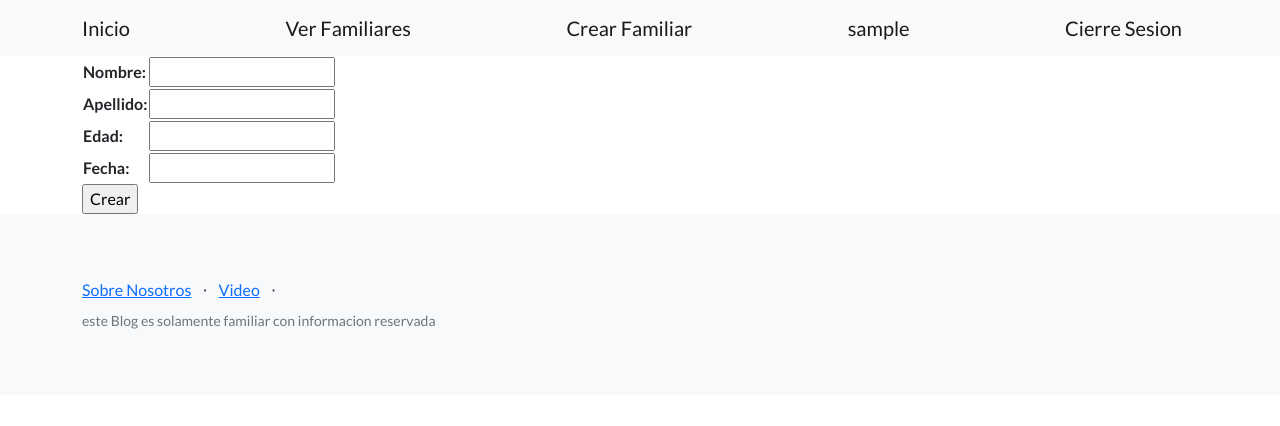
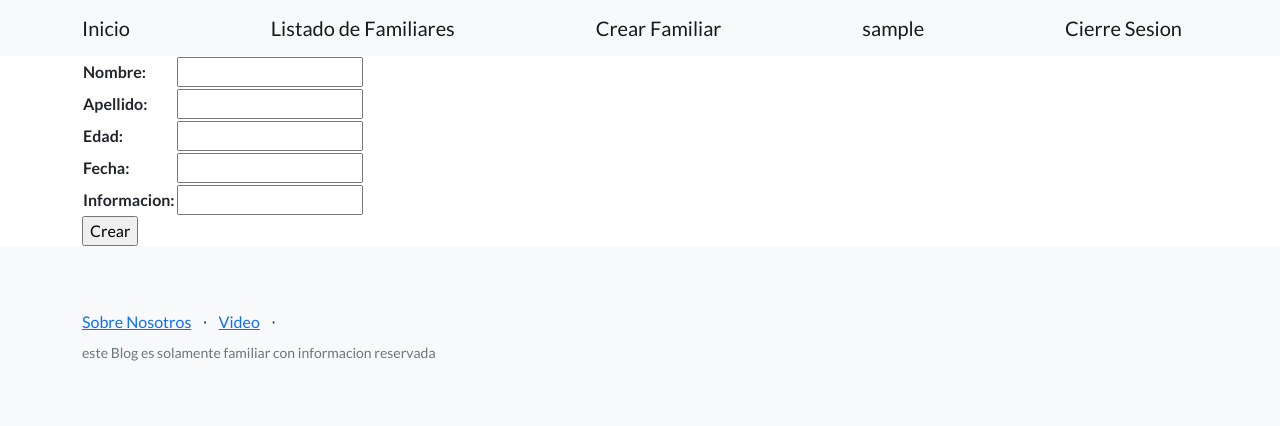
Before and after one commit to 3076javierpineda/Base-de-datos-Familiares, a Django app: page /crear-familiar/ in a window 1280 px wide. Shown: the top 426 px of the page. Run offline with Django 4.2, Linux system fonts and the light colour scheme; the visitor is signed in with stand-in values (Sample User, id 1); some libraries are stand-ins or nearby versions.

Commit message:
se agrego mas informacion

```diff
--- a/family/forms.py
+++ b/family/forms.py
@@ -4,7 +4,8 @@ class FamiliarFormulario(forms.Form):
     nombre = forms.CharField(max_length=30)
     apellido = forms.CharField(max_length=30)
     edad = forms.IntegerField()
-    fecha = forms.DateField(required=False)# Create your models here.
+    fecha = forms.DateField(required=False)
+    informacion = forms.CharField(max_length=30)
 
 
 class BusquedaFamiliarFormulario(forms.Form):
--- a/family/models.py
+++ b/family/models.py
@@ -4,7 +4,8 @@ class Familiar(models.Model):
     nombre = models.CharField(max_length=30)
     apellido = models.CharField(max_length=30)
     edad = models.IntegerField()
-    fecha = models.DateField(null=True)# Create your models here.
+    fecha = models.DateField(null=True)
+    informacion = models.CharField(max_length=30)
 
     def __str__(self):
-        return f'Nombre: {self.nombre} - Apellido: {self.apellido}'
+        return f'Nombre: {self.nombre} - Apellido: {self.apellido} - Edad: {self.edad} - Fecha: {self.fecha} - mas informacion: {self.informacion}'
--- a/family/templates/family/base.html
+++ b/family/templates/family/base.html
@@ -22,7 +22,7 @@
         <nav class="navbar navbar-light bg-light static-top">
             <div class="container">
                 <a class="navbar-brand" href={% url 'index' %}>Inicio</a>
-                <a class="navbar-brand" href={% url 'ver_familiares' %}>Ver Familiares</a>
+                <a class="navbar-brand" href={% url 'ver_familiares' %}>Listado de Familiares</a>
                 <a class="navbar-brand" href={% url 'crear_familiar' %}>Crear Familiar</a>
 
                 {% if request.user.is_authenticated %}
--- a/family/templates/family/ver_familiares.html
+++ b/family/templates/family/ver_familiares.html
@@ -3,7 +3,7 @@
 {% block 'contenido' %}
 
     {% block 'titulo' %}
-        <title>Ver Familiares</title>
+        <title>Listado de Familiares</title>
     {% endblock 'titulo' %}
 
 
--- a/family/views.py
+++ b/family/views.py
@@ -22,8 +22,9 @@ def crear_familiar(request):
             apellido = data['apellido']
             edad = data['edad']
             fecha_creacion = data.get('fecha_creacion', datetime.now())
+            informacion = data['informacion']
 
-            familiar = Familiar(nombre=nombre, apellido=apellido, edad=edad, fecha=datetime.now())
+            familiar = Familiar(nombre=nombre, apellido=apellido, edad=edad, fecha=datetime.now(), informacion=informacion)
             familiar.save()
 
             return redirect('ver_familiares')
@@ -62,6 +63,7 @@ class EliminarFamiliar( LoginRequiredMixin, DeleteView):
     success_url = '/'
     template_name = 'family/eliminar_familiar_cbv.html'
 
+
 def sobre_nosotros(request):
     return render(request, 'family/sobre_nosotros.html')
 
```
Also changed, not shown: family/migrations/0001_initial.py, family/migrations/0002_familiar_informacion.py (added), usuarios/views.py (line endings or trailing spaces).
